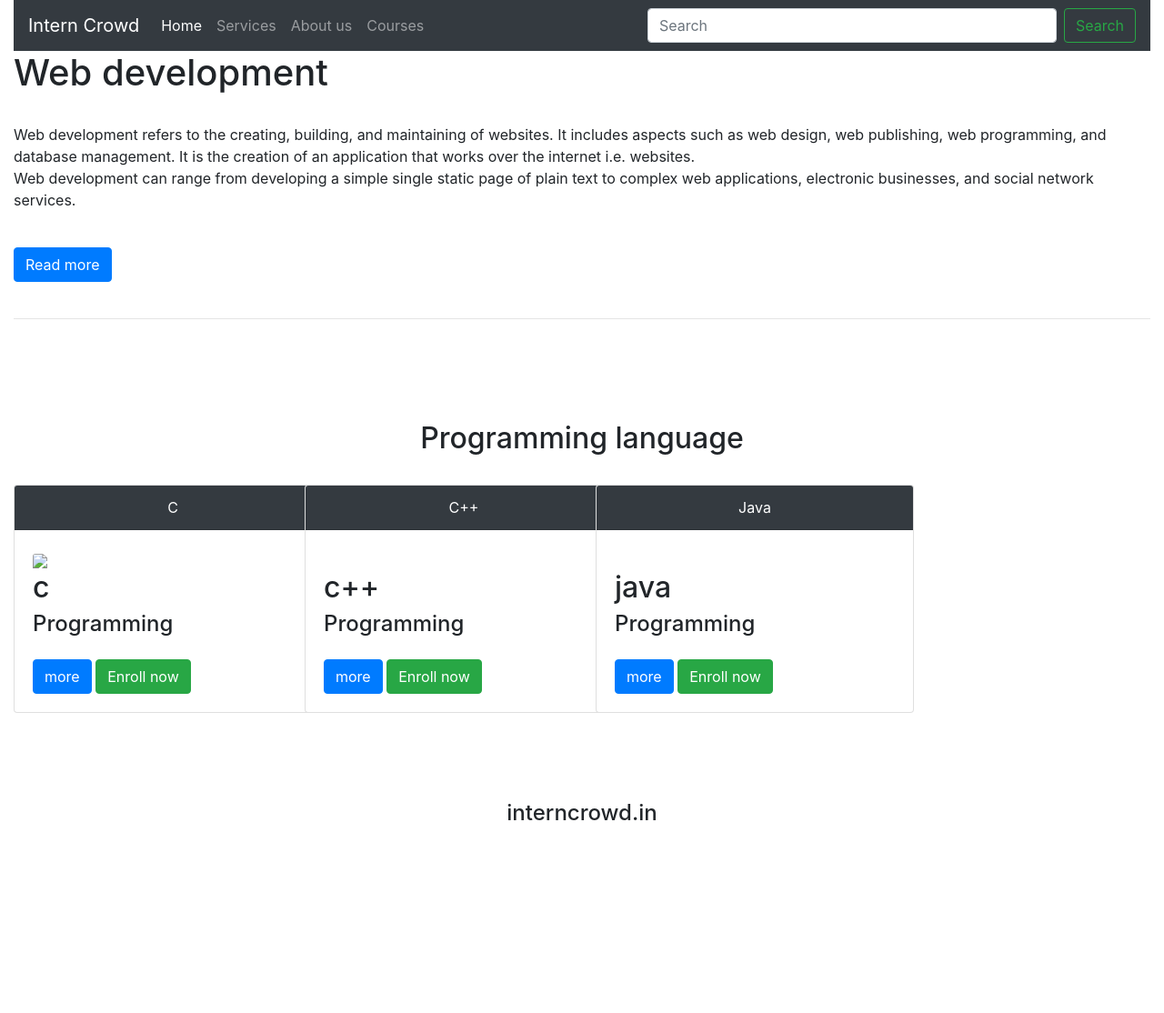
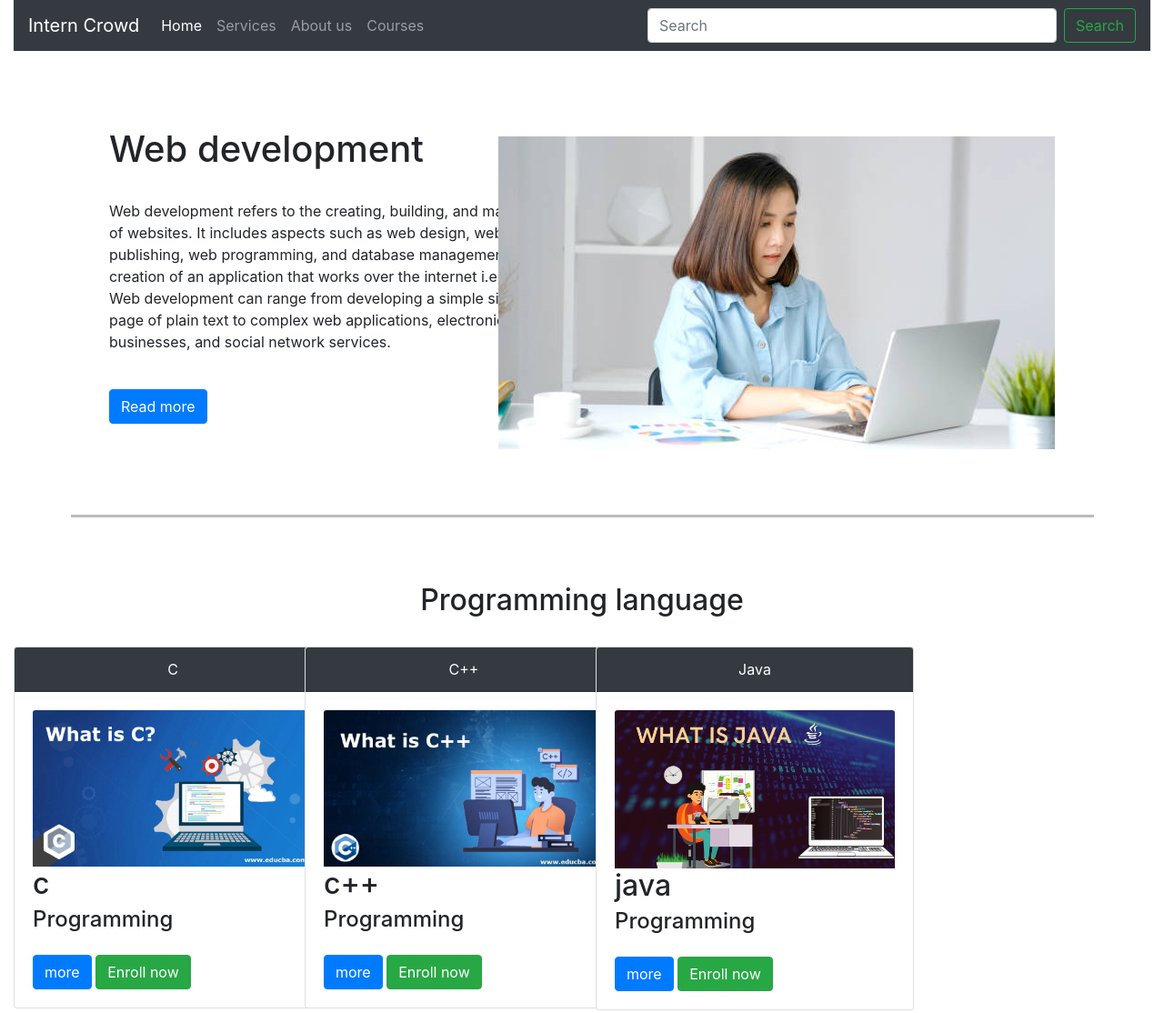
Before and after one commit to vaibhavprajapati2002/Interncrowd_INFHKKA5TFRN, a plain HTML site: page index.html in a window 1280 px wide. Shown: the top 1114 px of the page at 91% size. Before the commit the page ends 916 px from the top, so only its background shows below. Drawn offline with nearby package versions, Linux system fonts and the light colour scheme.

Commit message:
i commited

```diff
--- a/index.html
+++ b/index.html
@@ -13,7 +13,41 @@
 
     <!-- link to css file  -->
 
-    <link rel="stylesheet" href="landingPage.css">
+    <style>  main .h1p1{
+        width: 40%;
+        position: absolute;
+        top: 140px;
+        left: 120px;
+     }
+
+
+
+     .img{
+        position: absolute;
+        right: 120px;
+        top: 150px;
+    }
+    .line hr {
+        border-top: 3px solid #bbb;
+        position: relative;
+        width: 90%;
+        top: 470px;
+
+      }
+      .playcards{
+        position: relative;
+        top: 430px;
+      }
+      footer
+      {
+        position: relative;
+        top: 500px;
+        background-color: #bbb;
+        height: 300px;
+      }
+
+
+    </style>
 
 </head>
 
```
Also changed, not shown: c++.jpg (added), c.jpg (added), image1.jpg (added), java.jpg (added).
